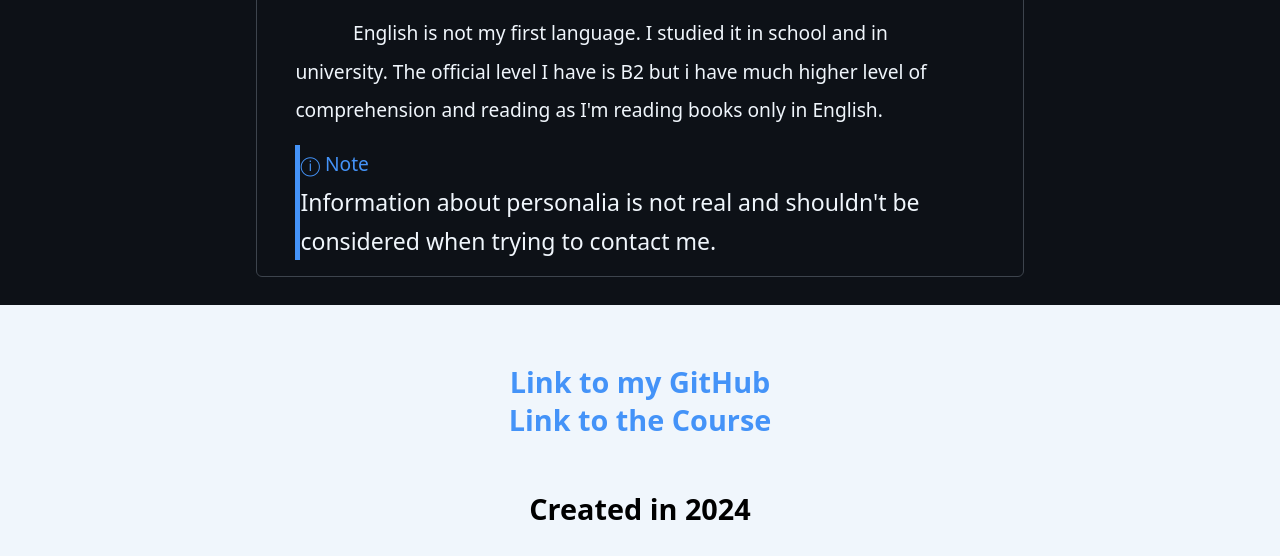
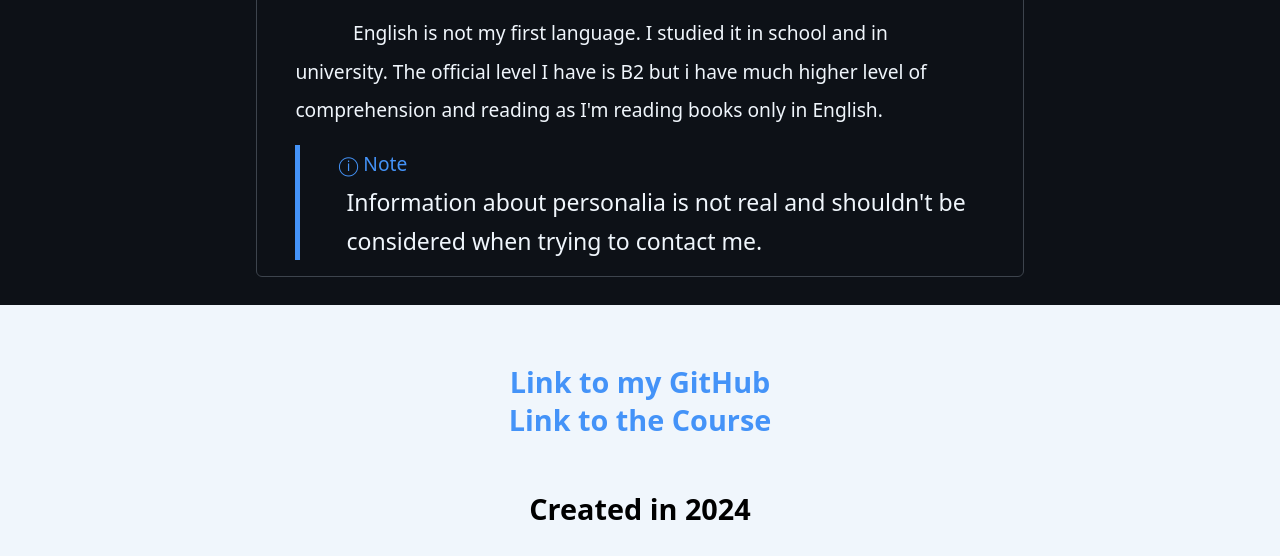
Before and after one commit to xWolfYx/rsschool-cv, a plain HTML site: page index.html in a window 1280 px wide. Shown: the part 2049-2605 px from the top of the page. Drawn offline with Linux system fonts and the light colour scheme.

Commit message:
fix: note display

```diff
--- a/styles.css
+++ b/styles.css
@@ -133,10 +133,12 @@ a:hover {
 }
 
 .note-header {
+  padding-left: 2em;
   color: var(--cv-items);
 }
 
 .note-text {
+  padding-left: 2em;
   font-size: 1.2em;
 }
 
```
